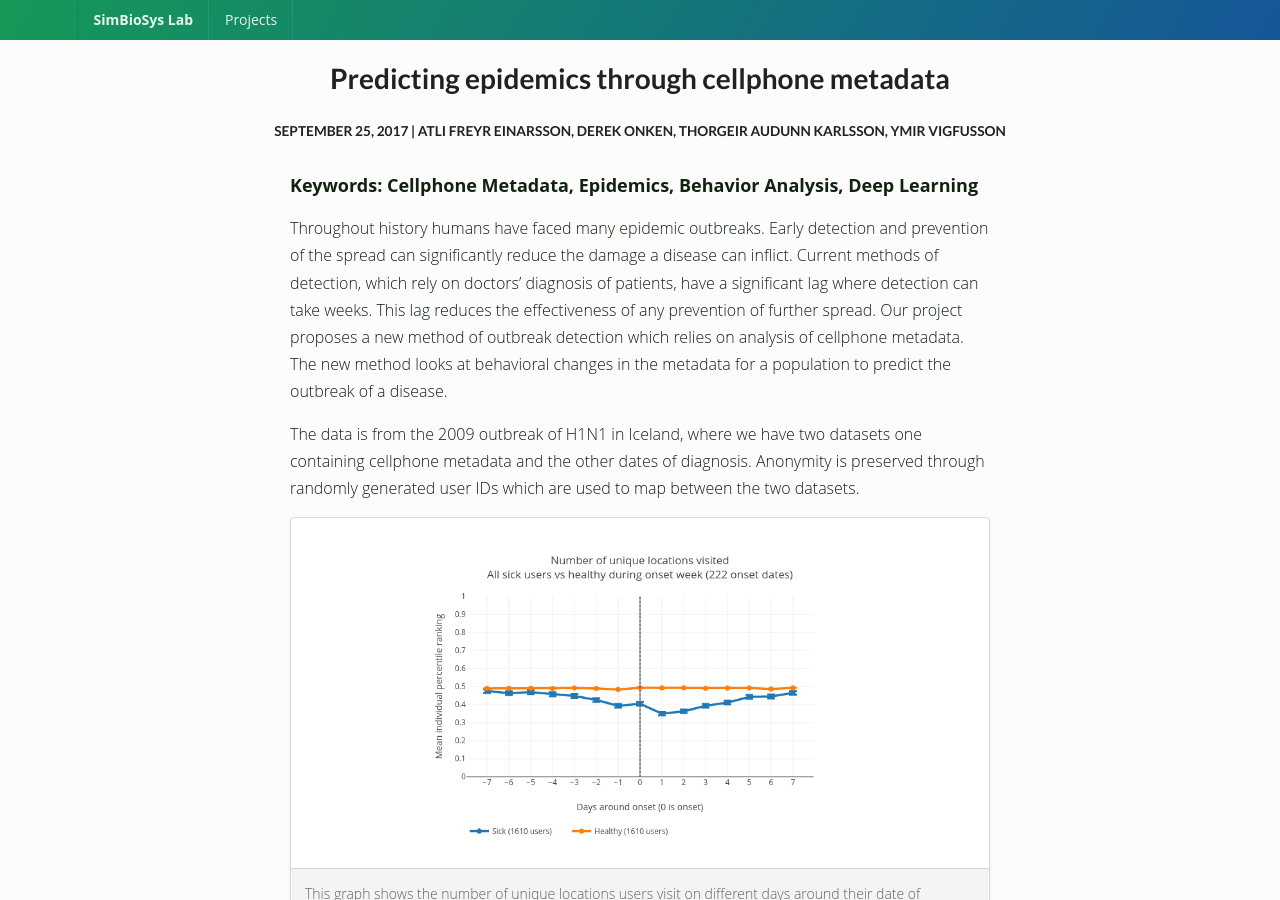
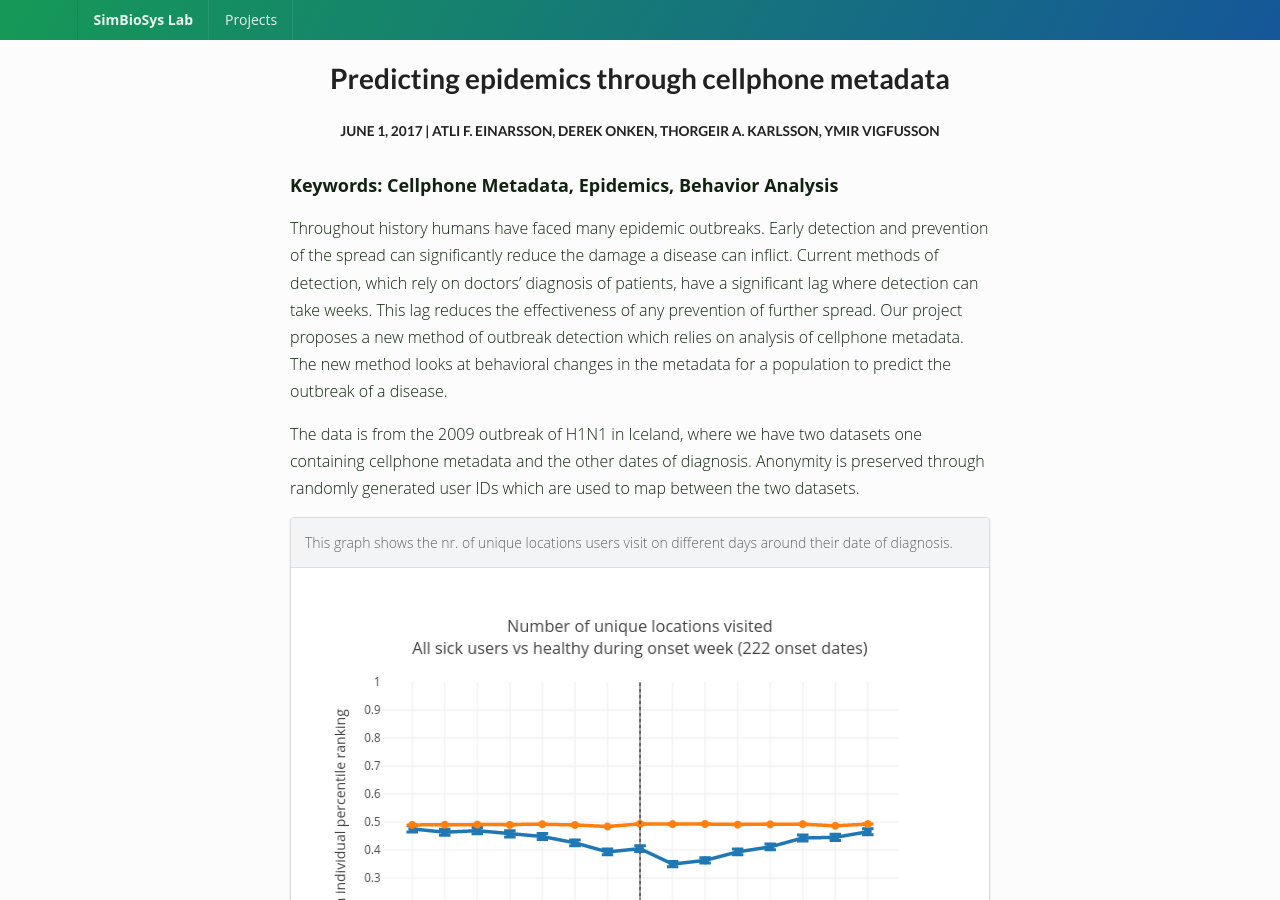
Before and after one commit to meditates/simbiosyslab.github.io, a Jekyll site: the page built from _posts/2017-09-25-cdr.markdown, in a window 1280 px wide and 900 px high. Built offline with Jekyll 4.4.1, drawn with Linux system fonts in a browser that asks for light colours; nearby versions of some CDN libraries; some of the changed text lies outside the part shown.

Commit message:
Minor fixes for the image and markdown

```diff
--- a/_posts/2017-09-25-cdr.markdown
+++ b/_posts/2017-09-25-cdr.markdown
@@ -1,34 +1,34 @@
 ---
 layout: post
 title: Predicting epidemics through cellphone metadata
-date: 2017-09-25 12:00:00
+date: 2017-06-1 12:00:00
 authors:
-  - Atli Freyr Einarsson
+  - Atli F. Einarsson
   - Derek Onken
-  - Thorgeir Audunn Karlsson
+  - Thorgeir A. Karlsson
   - Ymir Vigfusson
 keywords:
   - Cellphone Metadata
   - Epidemics
   - Behavior Analysis
-  - Deep Learning
 ---
 
-### Keywords: Cellphone Metadata, Epidemics, Behavior Analysis, Deep Learning
+### Keywords: Cellphone Metadata, Epidemics, Behavior Analysis
 
 Throughout history humans have faced many epidemic outbreaks. Early detection and prevention of the spread can significantly reduce the damage a disease can inflict. Current methods of detection, which rely on doctors’ diagnosis of patients, have a significant lag where detection can take weeks. This lag reduces the effectiveness of any prevention of further spread. Our project proposes a new method of outbreak detection which relies on analysis of cellphone metadata. The new method looks at behavioral changes in the metadata for a population to predict the outbreak of a disease.
 
 The data is from the 2009 outbreak of H1N1 in Iceland, where we have two datasets one containing cellphone metadata and the other dates of diagnosis. Anonymity is preserved through randomly generated user IDs which are used to map between the two datasets.
 
 <div class="ui segments">
+  <div class="ui secondary segment">
+    This graph shows the nr. of unique locations users visit on different days around their date of diagnosis.
+  </div>
   <div class="ui segment">
-    <img class="ui centered large rounded image" src="../resources/posts/cdr/unique_locations_visited_bin0.png"/>
+    <img class="ui centered large rounded image" style="width: 700px; height: 500px;" src="../resources/posts/cdr/unique_locations_visited_bin0.png"/>
   </div>
   <div class="ui secondary segment">
-    This graph shows the number of unique locations users visit on different days around their date of diagnosis.
-    <br>
     For each day we rank the value to the previous 10 values for the same weekday. The ranking ranges from 0 to 1 where 0 represents the lowest value and 1 the highest. Also, a ranking of 0.5 means that the value should fall in the middle of the 10 values, when ordered.
     <br>
-    The x axis shows the relative days around date of diagnosis (DoD) where 0 is DoD. The y axis shows the mean ranking for all users. The blue line represents infected users and the orange line represents all those who were not infected.
+    The x-axis shows the relative days around date of diagnosis (DoD) where 0 is DoD. The y-axis shows the mean ranking for all users. The blue line represents infected users and the orange line represents all those who were not infected.
   </div>
 </div>
```
